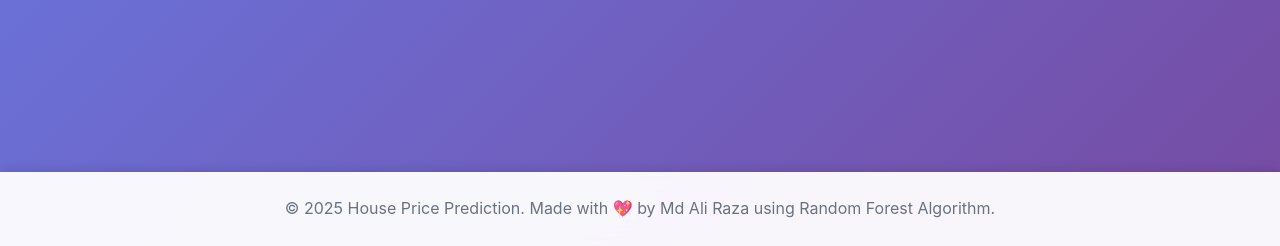
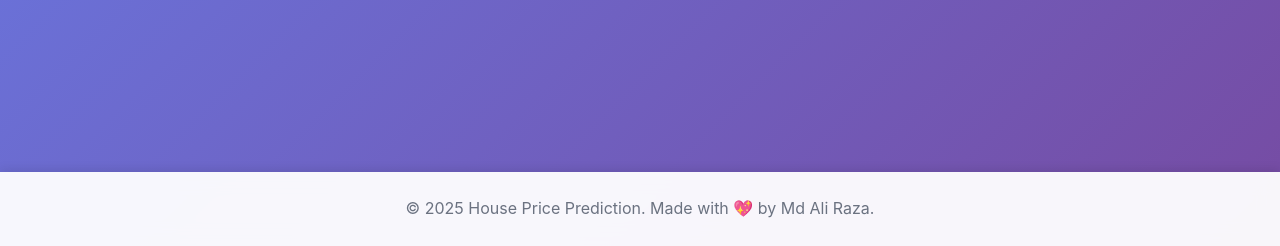
Before and after one commit to Mdaliraza1/House-Price-Prediction-Using-RF, a Django app: template myapp/templates/base.html in a window 1280 px wide. Shown: the part 554-800 px from the top of the page. Run offline with Django 5.2, Linux system fonts and the light colour scheme; the template is opened without the code that fills it, so the values that code supplies are empty.

Commit message:
Fix:Update footer

```diff
--- a/myapp/templates/base.html
+++ b/myapp/templates/base.html
@@ -24,7 +24,7 @@
 
     <footer class="footer">
         <div class="container">
-            <p>&copy; 2025 House Price Prediction. Made with 💖 by Md Ali Raza using Random Forest Algorithm.</p>
+            <p>&copy; 2025 House Price Prediction. Made with 💖 by Md Ali Raza.</p>
         </div>
     </footer>
 
```
Also changed, not shown: .github/workflows/deploy.yml.
